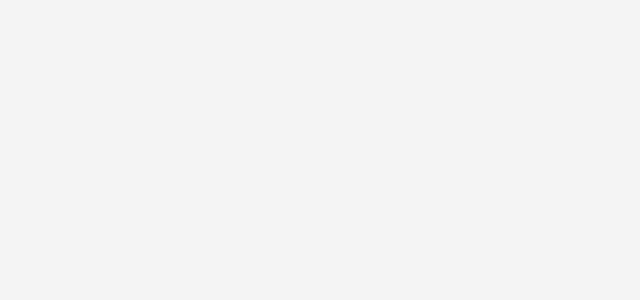
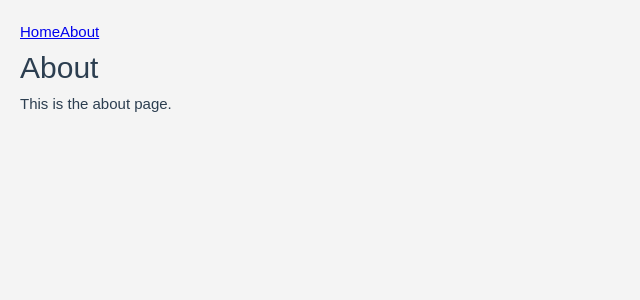
Before and after one commit to Elcand/vue-fetch-api, a Vue app: page /about in a window 1280 px wide. Before the commit this address had no page. Shown: the top 300 px of the page, without its empty margins (0-640 px from the left). Built offline with nearby package versions, Linux system fonts and the light colour scheme.

Commit message:
update code n add new link

```diff
--- a/package.json
+++ b/package.json
@@ -14,6 +14,7 @@
     "type-check": "vue-tsc --build"
   },
   "dependencies": {
+    "json-server": "^1.0.0-beta.3",
     "vue": "^3.5.22",
     "vue-router": "^4.6.3"
   },
--- a/src/App.vue
+++ b/src/App.vue
@@ -1,8 +1,9 @@
 <script setup lang="ts">
-import { RouterLink, RouterView } from "vue-router";
 </script>
 
 <template>
+  <RouterLink to="/">Home</RouterLink>
+  <RouterLink to="/about">About</RouterLink>
   <RouterView />
 </template>
 
--- a/src/router/index.ts
+++ b/src/router/index.ts
@@ -1,5 +1,6 @@
 import { createRouter, createWebHistory } from 'vue-router'
-import HomeView from '../views/HomeView.vue'
+import HomeView from '@/views/HomeView.vue'
+import AboutView from '@/views/AboutView.vue'
 
 const router = createRouter({
   history: createWebHistory(import.meta.env.BASE_URL),
@@ -9,6 +10,11 @@ const router = createRouter({
       name: 'home',
       component: HomeView,
     },
+    {
+      path: '/about',
+      name: 'about',
+      component: AboutView,
+    },
   ],
 })
 
--- /dev/null
+++ b/src/views/AboutView.vue
@@ -0,0 +1,13 @@
+<template>
+  <div>
+    <h1>About</h1>
+    <p>This is the about page.</p>
+  </div>
+</template>
+
+<script>
+</script>
+
+<style lang="scss" scoped>
+
+</style>
```
Also changed, not shown: 1 other file (tests, documents, lock files or other folders).
